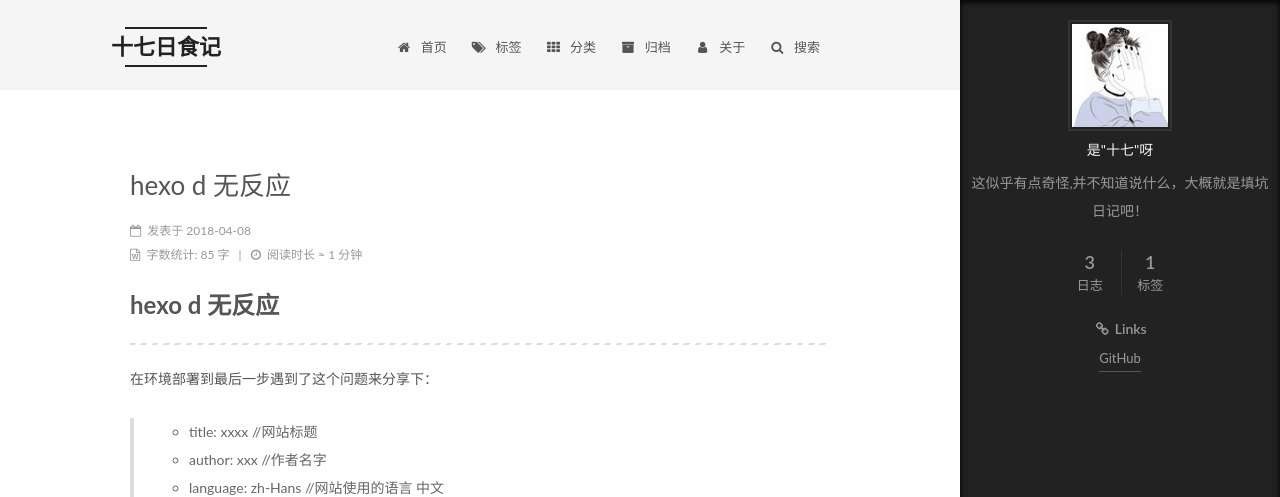
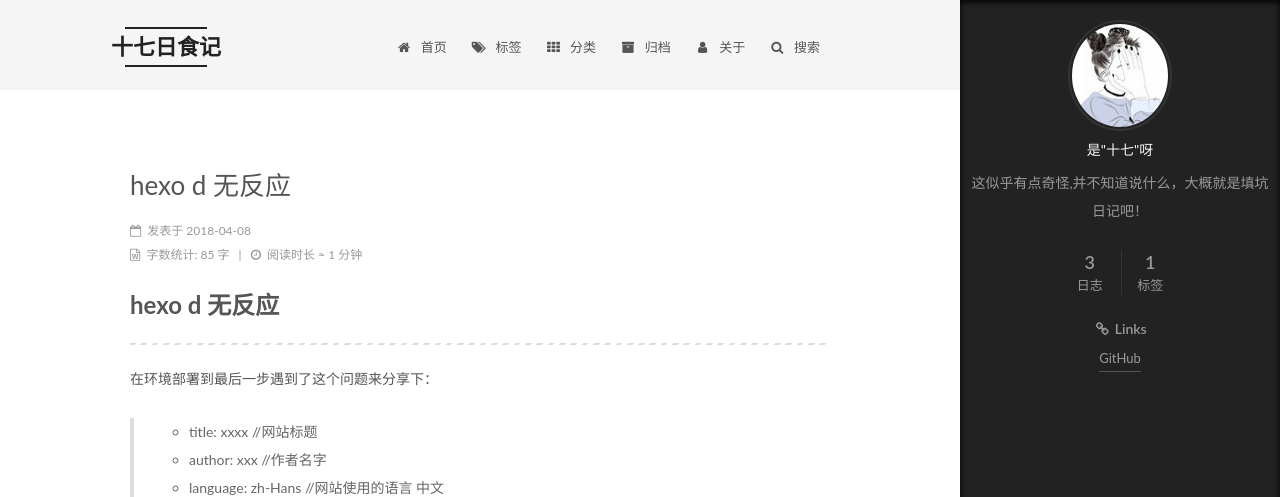
Before and after one commit to shiqiRose/shiqiRose.github.io, a plain HTML site: page index.html in a window 1280 px wide. Both pictures are taken after a click on the element 1238 px from the left and 743 px from the top of the page. Shown: the top 497 px of the page. Drawn offline with Linux system fonts and the light colour scheme; some packages are replaced by stand-ins of ours; a script that the page names is missing.

Commit message:
Site updated: 2018-04-09 21:52:34

```diff
--- a/css/main.css
+++ b/css/main.css
@@ -1754,6 +1754,32 @@ pre .javascript .function {
   font-size: 14px;
   color: #999;
 }
+.site-author-image {
+  display: block;
+  margin: 0 auto;
+  padding: 2px;
+  max-width: 96px;
+  height: auto;
+  border: site-author-image-border-color;
+/* start*/
+  border-radius: 50%;
+  webkit-transition: 1.4s all;
+  moz-transition: 1.4s all;
+  ms-transition: 1.4s all;
+  transition: 1.4s all;
+/* end */
+}
+.site-author-image:hover {
+  background-color: #55dae1;
+  webkit-transform: rotate(360deg) scale(1.1);
+  moz-transform: rotate(360deg) scale(1.1);
+  ms-transform: rotate(360deg) scale(1.1);
+  -webkit-transform: rotate(360deg) scale(1.1);
+  -moz-transform: rotate(360deg) scale(1.1);
+  -ms-transform: rotate(360deg) scale(1.1);
+  -o-transform: rotate(360deg) scale(1.1);
+  transform: rotate(360deg) scale(1.1);
+}
 .site-state {
   overflow: hidden;
   line-height: 1.4;
@@ -1822,7 +1848,7 @@ pre .javascript .function {
   width: 4px;
   height: 4px;
   border-radius: 50%;
-  background: #f03bff;
+  background: #f0dd01;
 }
 .links-of-blogroll {
   font-size: 13px;
--- a/index.html
+++ b/index.html
@@ -904,11 +904,7 @@
 
 </div>
 
-<div class="powered-by">
-<i class="fa fa-user-md"></i><span id="busuanzi_container_site_uv">
-  本站访客数:<span id="busuanzi_value_site_uv"></span>
-</span>
-</div>
+
 
 
 
```
Also changed, not shown: 2018/04/07/hello-world/index.html (+1 -5 lines), 2018/04/08/first-blog/index.html (+1 -5 lines), 2018/04/08/hexo d无反应/index.html (+1 -5 lines), about/index.html (+1 -5 lines), archives/2018/04/index.html (+1 -5 lines), archives/2018/index.html (+1 -5 lines), archives/index.html (+1 -5 lines), categories/index.html (+1 -5 lines), schedule/index.html (+1 -5 lines), tags/hexo/index.html (+1 -5 lines), tags/index.html (+1 -5 lines).
